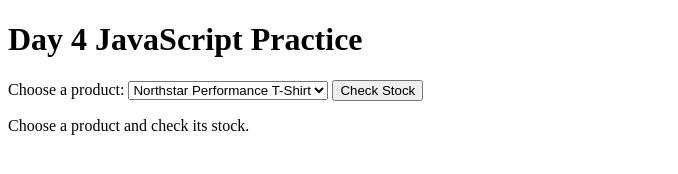
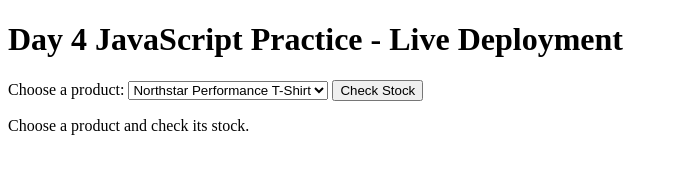
Before and after one commit to LeviXulu/gringo-day4-javascript, a plain HTML site: page index.html in a window 1280 px wide. Shown: the whole page, without its empty margins (0-678 px from the left). Drawn offline with Linux system fonts and the light colour scheme.

Commit message:
Update heading for deployment test

```diff
--- a/index.html
+++ b/index.html
@@ -7,7 +7,7 @@
 </head>
 <body>
 
-    <h1>Day 4 JavaScript Practice</h1>
+    <h1>Day 4 JavaScript Practice - Live Deployment</h1>
 
     <label for="product-select">Choose a product:</label>
 
```
